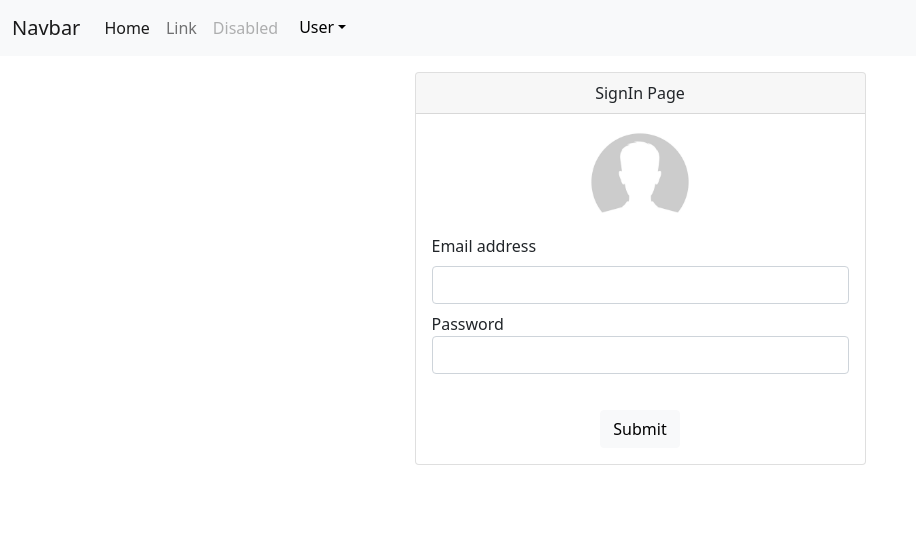
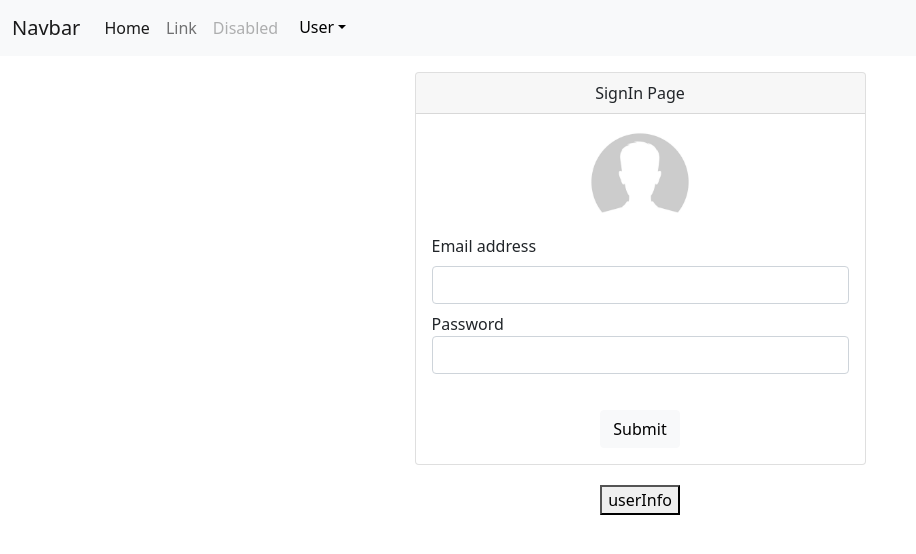
Before and after one commit to akladyous/redux-firebase-authentication, a React (Create React App) app: page /users/login in a window 1280 px wide. Shown: the top 554 px of the page, without its empty margins (0-916 px from the left). Built offline with nearby package versions, Linux system fonts and the light colour scheme; no server answers.

Commit message:
grap userId from firestore

```diff
--- a/src/ui/Home.js
+++ b/src/ui/Home.js
@@ -1,7 +1,4 @@
-import { getReviews } from "../reviews/getReviews.js";
 export default function Home() {
-
-    getReviews()
 
     return (
         <>
@@ -9,6 +6,7 @@ export default function Home() {
                 <h1>home page</h1>
 
                 {/* <button onClick={handleSeed}>seed</button> */}
+
             </div>
         </>
     );
--- a/src/users/UsersLogin.js
+++ b/src/users/UsersLogin.js
@@ -1,3 +1,7 @@
+import { auth } from "../auth/firebaseInit.js";
+import { collection, doc, getDoc, getDocs, query, where } from "firebase/firestore";
+import { db } from "../auth/firebaseInit.js";
+
 import { useState } from "react";
 import { useSelector, useDispatch } from "react-redux";
 import { userLogin } from "../auth/useAuthentication.js";
@@ -12,7 +16,6 @@ export default function UsersLogin() {
     const [email, setEmail] = useState("");
     const [password, setPassword] = useState("");
 
-
     const handleForm = async (e) => {
         e.preventDefault();
         dispatch(userLogin({ email, password }));
@@ -22,6 +25,25 @@ export default function UsersLogin() {
         //     }, 3000);
         // }
     };
+
+    const getUser = async (userID) => {
+        const currentUser = auth.currentUser;
+        const currentUserRef = doc(db, 'users', currentUser.uid);
+
+
+        const usersCollection = collection(db, 'users');
+        const q = query(usersCollection, where('first_name', '==', 'will'));
+        const querySnapshot = await getDocs(q);
+        console.log("document data : ", querySnapshot);
+
+        querySnapshot.forEach((doc) => {
+            console.log("doc.id : ", doc.data(), 'usrer id : ', userID);
+
+        });
+        console.log('user id : ', currentUser.uid);
+        console.log('currentUserRef : ', currentUserRef)
+    }
+
 
     return (
         <div className="container my-3">
@@ -78,11 +100,9 @@ export default function UsersLogin() {
                                         className="text-center border-0 form-control"
                                         aria-describedby="response"
                                     >
-                                        {
-                                            state.isAuthenticated
+                                        {state.isAuthenticated
                                             ? "login successfully completed"
-                                            : state.error
-                                        }
+                                            : state.error}
                                     </p>
                                 </div>
                                 <div className="row justify-content-center">
@@ -101,6 +121,10 @@ export default function UsersLogin() {
                     </div>
                 </div>
             </div>
+
+            <div className="div" style={{ margin: "20px auto", width: "50%" }}>
+                <button onClick={getUser} style={{ margin: 'auto', display: 'block' }}>userInfo</button>
+            </div>
         </div>
     );
 }
```
Also changed, not shown: 1 other file (tests, documents, lock files or other folders).
